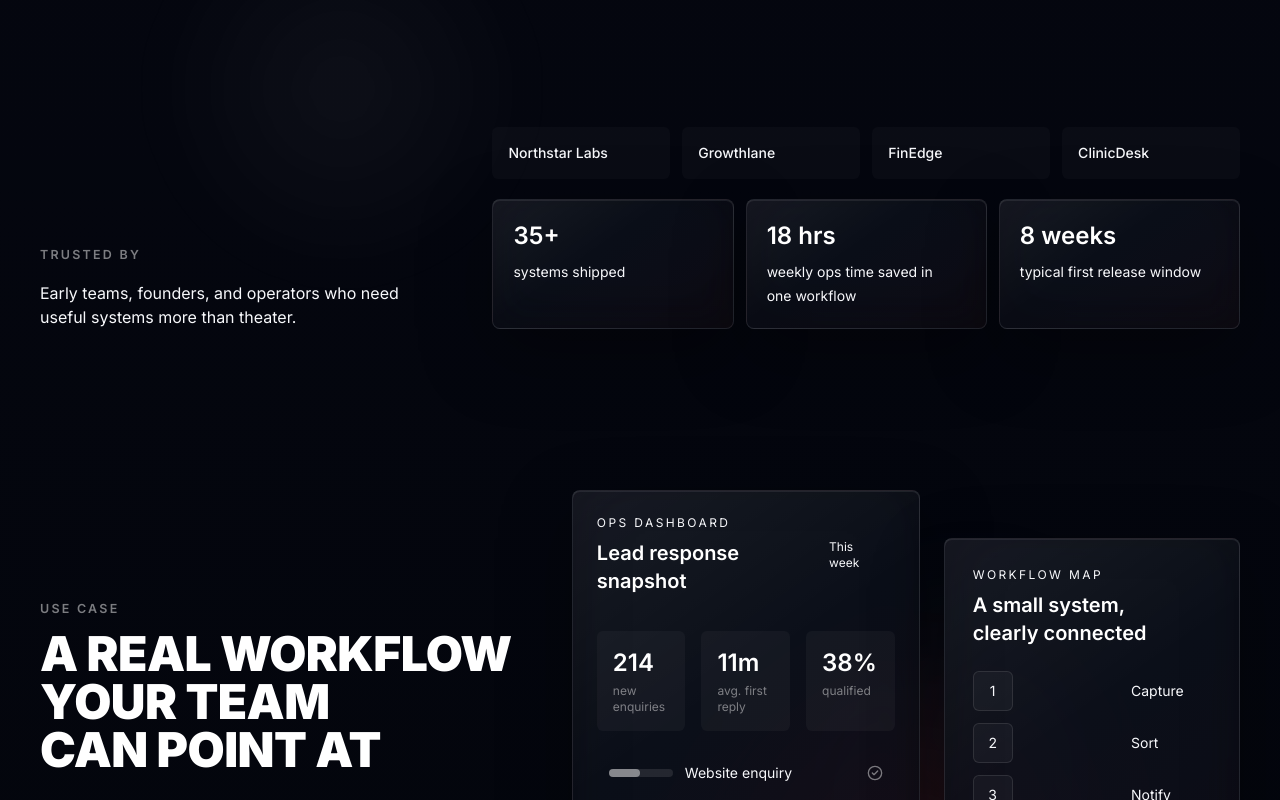
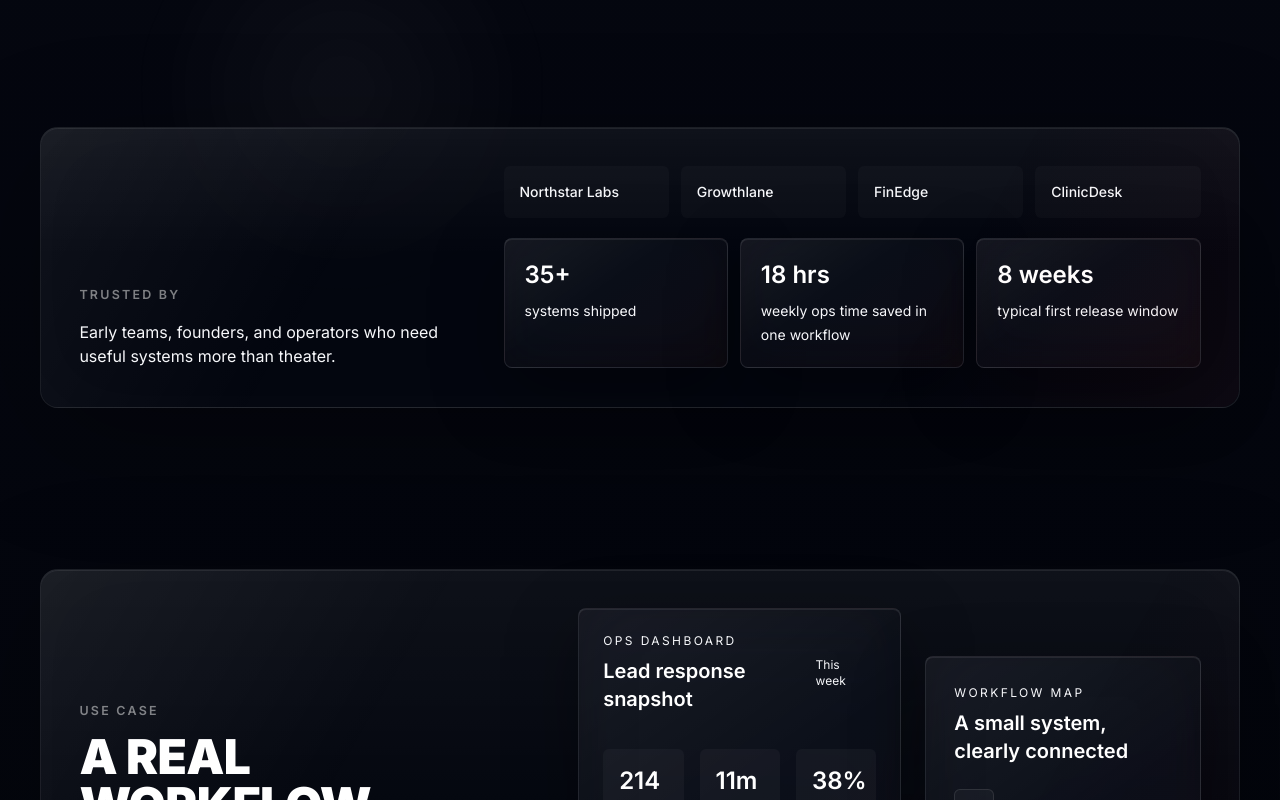
Before and after one commit to Akhils696/Aurentra, a Next.js app: page / in a window 1280 px wide. Shown: the part 1340-2140 px from the top of the page. Built offline with nearby package versions, Linux system fonts and the light colour scheme.

Commit message:
style: redesign content containers with premium panel aesthetics

```diff
--- a/app/globals.css
+++ b/app/globals.css
@@ -280,6 +280,30 @@ p {
     0 34px 110px rgba(0, 0, 0, 0.38);
 }
 
+.poster-panel {
+  position: relative;
+  border-radius: 18px;
+  border: 1px solid rgba(255, 255, 255, 0.095);
+  background:
+    linear-gradient(180deg, rgba(255, 255, 255, 0.045), transparent 46%),
+    rgba(4, 8, 16, 0.56);
+  box-shadow:
+    inset 0 1px 0 rgba(255, 255, 255, 0.08),
+    inset 0 0 90px rgba(255, 255, 255, 0.018),
+    0 32px 120px rgba(0, 0, 0, 0.32);
+  padding: clamp(1.25rem, 3vw, 2.5rem);
+}
+
+.poster-panel::after {
+  content: "";
+  position: absolute;
+  inset: 0;
+  pointer-events: none;
+  border-radius: inherit;
+  background: linear-gradient(120deg, rgba(255, 255, 255, 0.09), transparent 28%, transparent 72%, rgba(239, 61, 61, 0.07));
+  opacity: 0.55;
+}
+
 .feature-mockup {
   box-shadow:
     inset 0 1px 0 rgba(255, 255, 255, 0.06),
--- a/app/page.tsx
+++ b/app/page.tsx
@@ -64,7 +64,9 @@ export default function Home() {
 
       <section className="py-14 sm:py-16">
         <Container>
-          <TrustSignals />
+          <div className="poster-panel">
+            <TrustSignals />
+          </div>
         </Container>
       </section>
 
@@ -72,7 +74,7 @@ export default function Home() {
 
       <section className="ambient-section cinematic-red-glow py-16 sm:py-24" data-light="right">
         <Container>
-          <div className="grid gap-12 lg:grid-cols-[0.42fr_0.58fr] lg:items-center">
+          <div className="poster-panel grid gap-12 lg:grid-cols-[0.42fr_0.58fr] lg:items-center">
             <SectionHeading
               eyebrow="Use Case"
               title="A real workflow your team can point at"
@@ -87,6 +89,7 @@ export default function Home() {
 
       <section className="ambient-section cinematic-red-glow section-depth py-20 sm:py-28">
         <Container>
+          <div className="poster-panel">
           <p className="quiet-label mb-8 max-w-xl font-semibold">How we turn that into momentum</p>
           <div className="mb-12 grid gap-8 md:grid-cols-[0.72fr_0.28fr] md:items-end">
             <SectionHeading
@@ -99,6 +102,7 @@ export default function Home() {
             </div>
           </div>
           <PremiumServices />
+          </div>
         </Container>
       </section>
 
```
